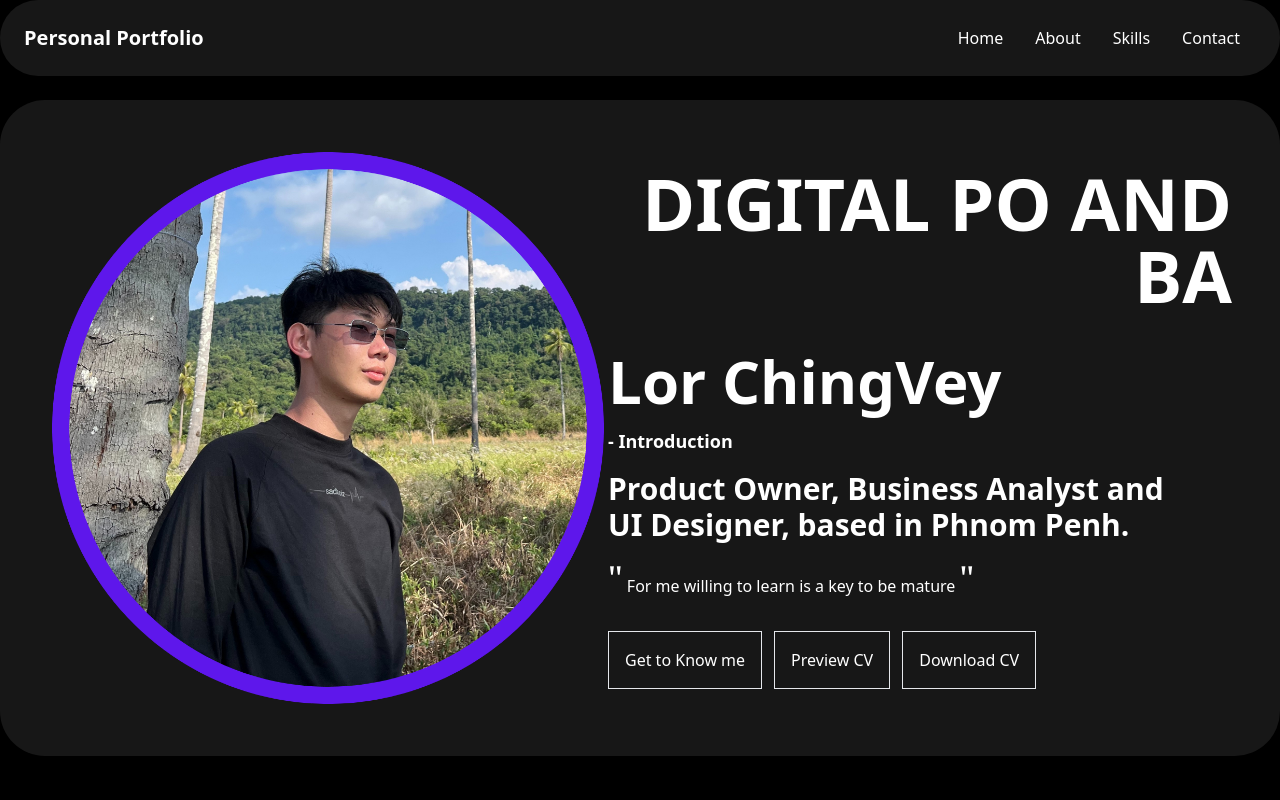
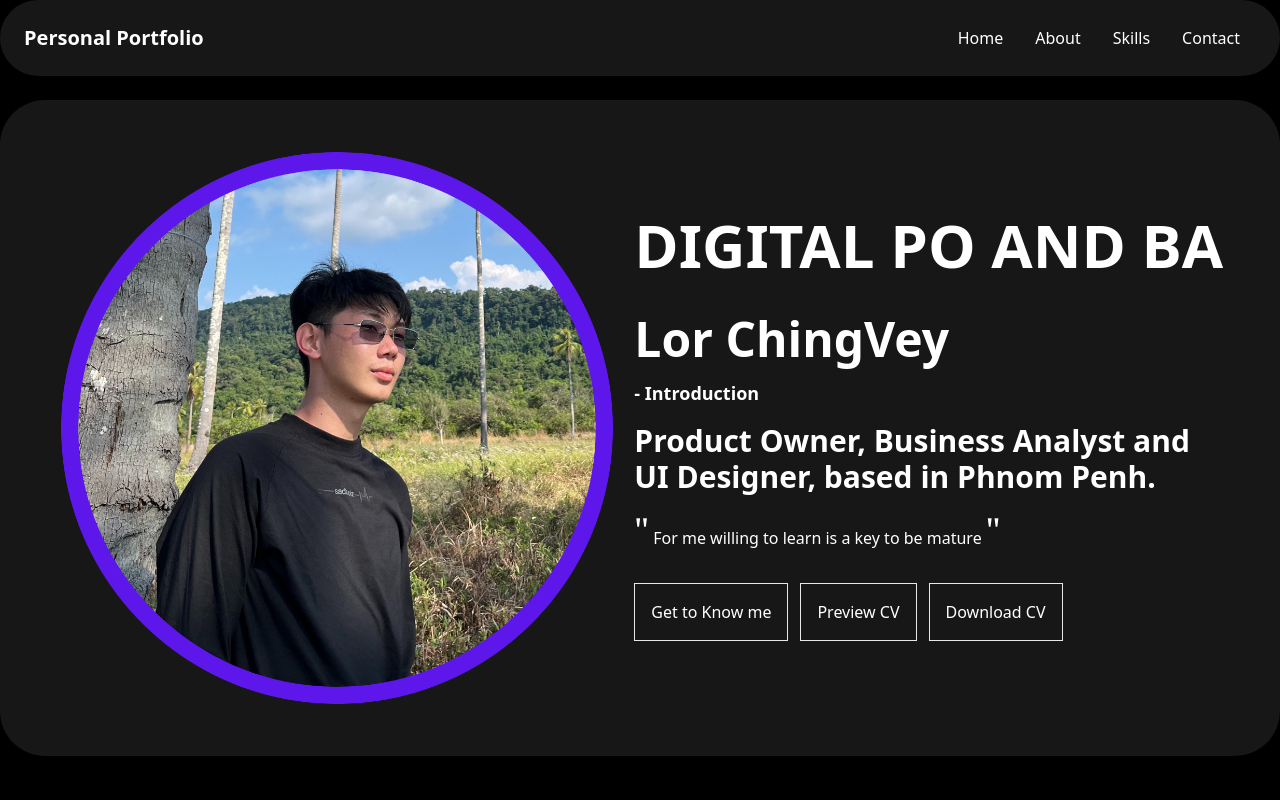
Before and after one commit to ChingVey/LorChingVey, a Vue app: page / in a window 1280 px wide. Shown: the top 800 px of the page. Built offline with nearby package versions, Linux system fonts and the light colour scheme.

Commit message:
change font

```diff
--- a/src/views/HomeView.vue
+++ b/src/views/HomeView.vue
@@ -38,10 +38,10 @@ onClickOutside(modal, () => (ModalOpen1.value = false))
       <div
         class=" lg:bg-neutral-900 lg:text-white lg:rounded-[45px] lg:grid-cols-4 lg:grid-row-3 lg:grid lg:gap-2 lg:p-4 hidden">
         <div class="col-span-4 flex justify-around items-center p-8">
-          <img class="w-[560px] object-cover bg-transparent" src="/Profile.png">
+          <img class="xl:w-[560px] lg:w-[450px] object-cover bg-transparent" src="/Profile.png">
           <div class="inlineblock">
-            <h5 class=" xl:text-7xl lg:text-5xl font-extrabold text-right mb-10">DIGITAL PO AND BA</h5>
-            <h1 class="text-6xl font-bold"> Lor ChingVey</h1>
+            <h5 class=" xl:text-6xl lg:text-5xl font-extrabold mb-10">DIGITAL PO AND BA</h5>
+            <h1 class="xl:text-5xl lg:text-4xl font-bold"> Lor ChingVey</h1>
             <p class="font-bold text-lg pt-4">- Introduction</p>
             <p class="text-3xl font-semibold pt-4">Product Owner, Business Analyst and<span class="block">UI Designer, based in Phnom Penh.</span>
             </p>
```
